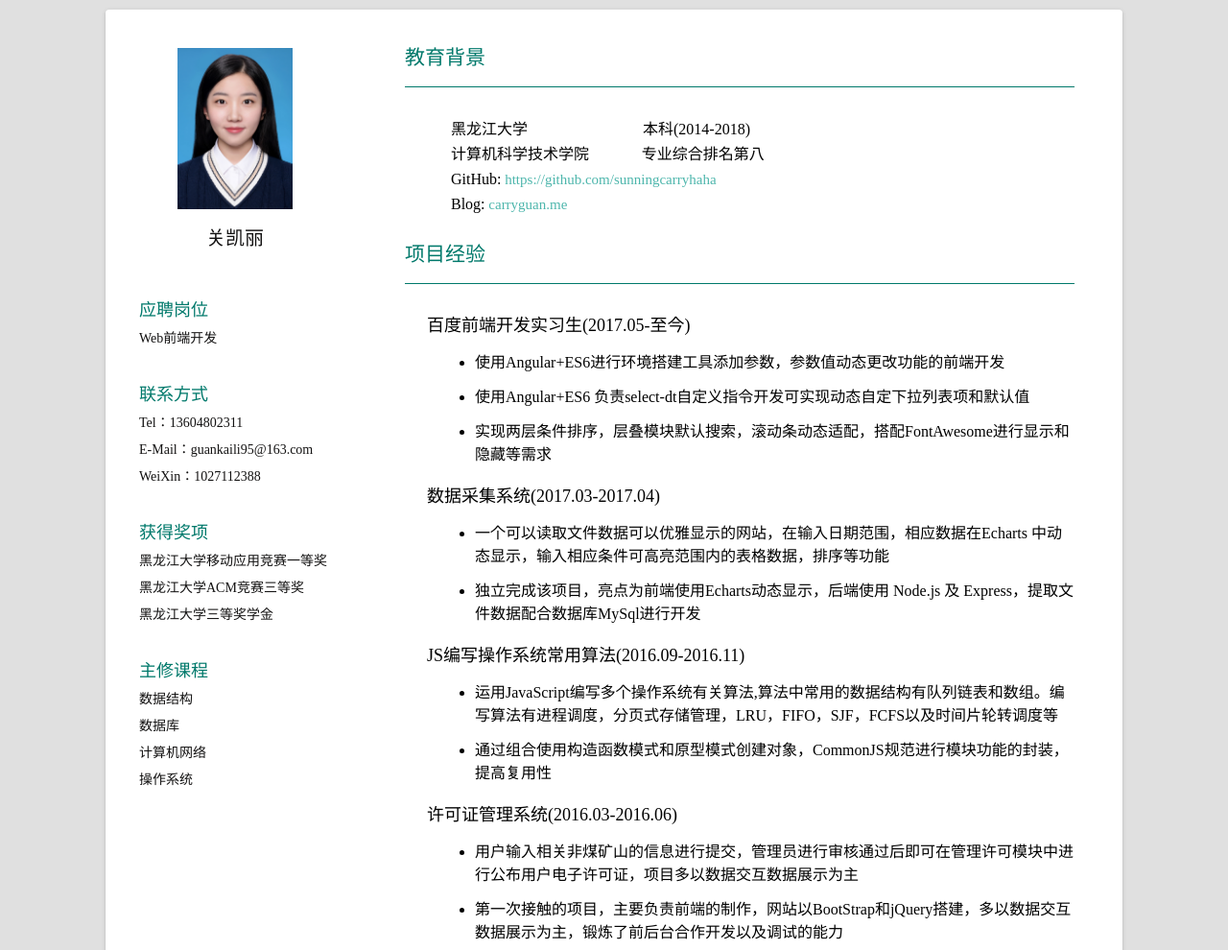
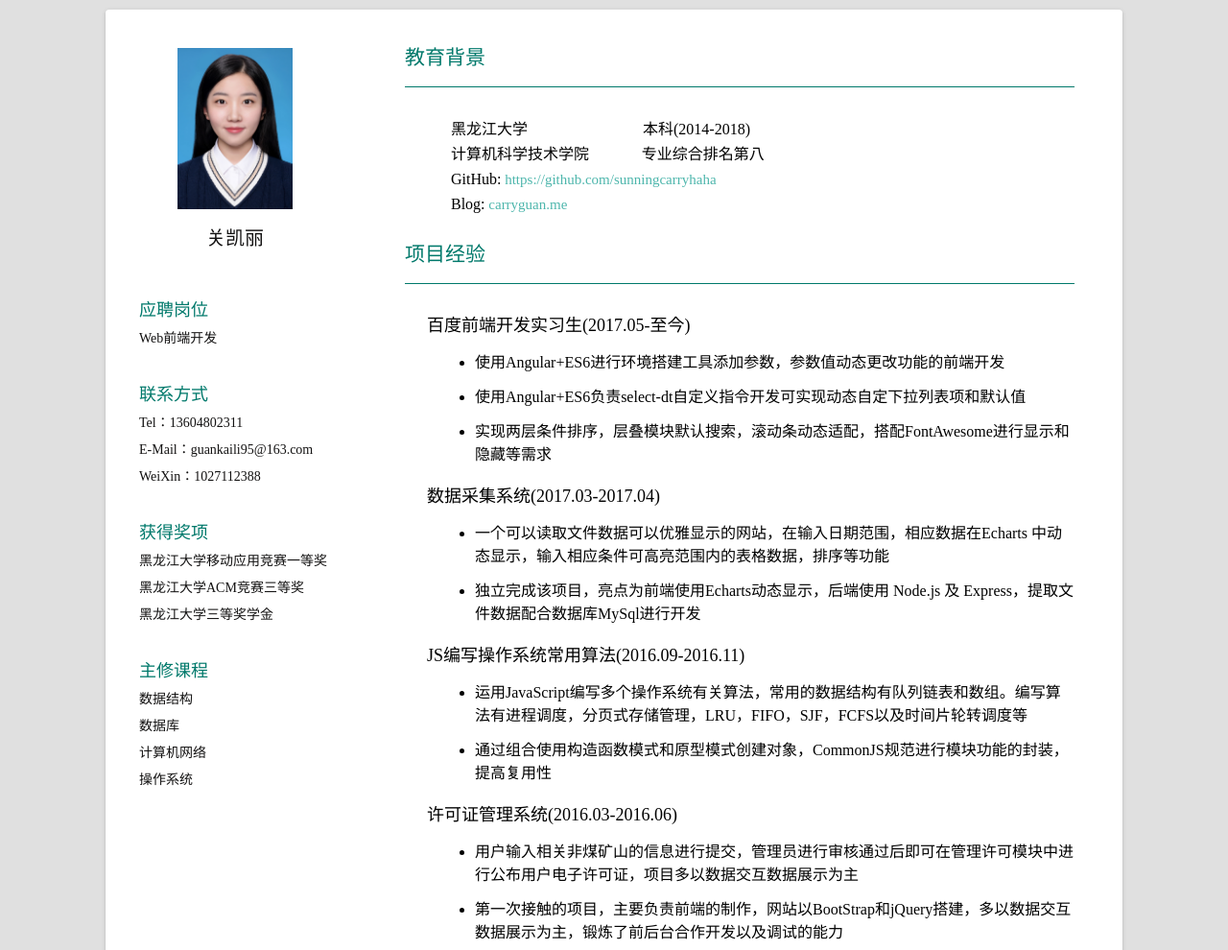
Before and after one commit to xulayen/resume, a plain HTML site: page print.html in a window 1280 px wide. Shown: the top 990 px of the page at 96% size. Drawn offline with Linux system fonts and the light colour scheme.

Commit message:
Update print.html

```diff
--- a/print.html
+++ b/print.html
@@ -80,7 +80,7 @@
                             <h4>百度前端开发实习生(2017.05-至今)</h4>
                             <ul class="describe">
                                 <li>使用Angular+ES6进行环境搭建工具添加参数，参数值动态更改功能的前端开发</li>
-                                <li>使用Angular+ES6 负责select-dt自定义指令开发可实现动态自定下拉列表项和默认值</li>
+                                <li>使用Angular+ES6负责select-dt自定义指令开发可实现动态自定下拉列表项和默认值</li>
                                 <li>实现两层条件排序，层叠模块默认搜索，滚动条动态适配，搭配FontAwesome进行显示和隐藏等需求</li>
                             </ul>
                         </li>
@@ -100,7 +100,7 @@
                                 JS编写操作系统常用算法(2016.09-2016.11)
                             </h4>
                             <ul class="describe">
-                                <li>运用<span>JavaScript</span>编写多个操作系统有关算法,算法中常用的数据结构有队列链表和数组。编写算法有进程调度，分页式存储管理，LRU，FIFO，SJF，FCFS以及时间片轮转调度等</li>
+                                <li>运用<span>JavaScript</span>编写多个操作系统有关算法，常用的数据结构有队列链表和数组。编写算法有进程调度，分页式存储管理，LRU，FIFO，SJF，FCFS以及时间片轮转调度等</li>
                                 <li>通过组合使用构造函数模式和原型模式创建对象，CommonJS规范进行模块功能的封装，提高复用性</li>
                             </ul>
                         </li>
```
